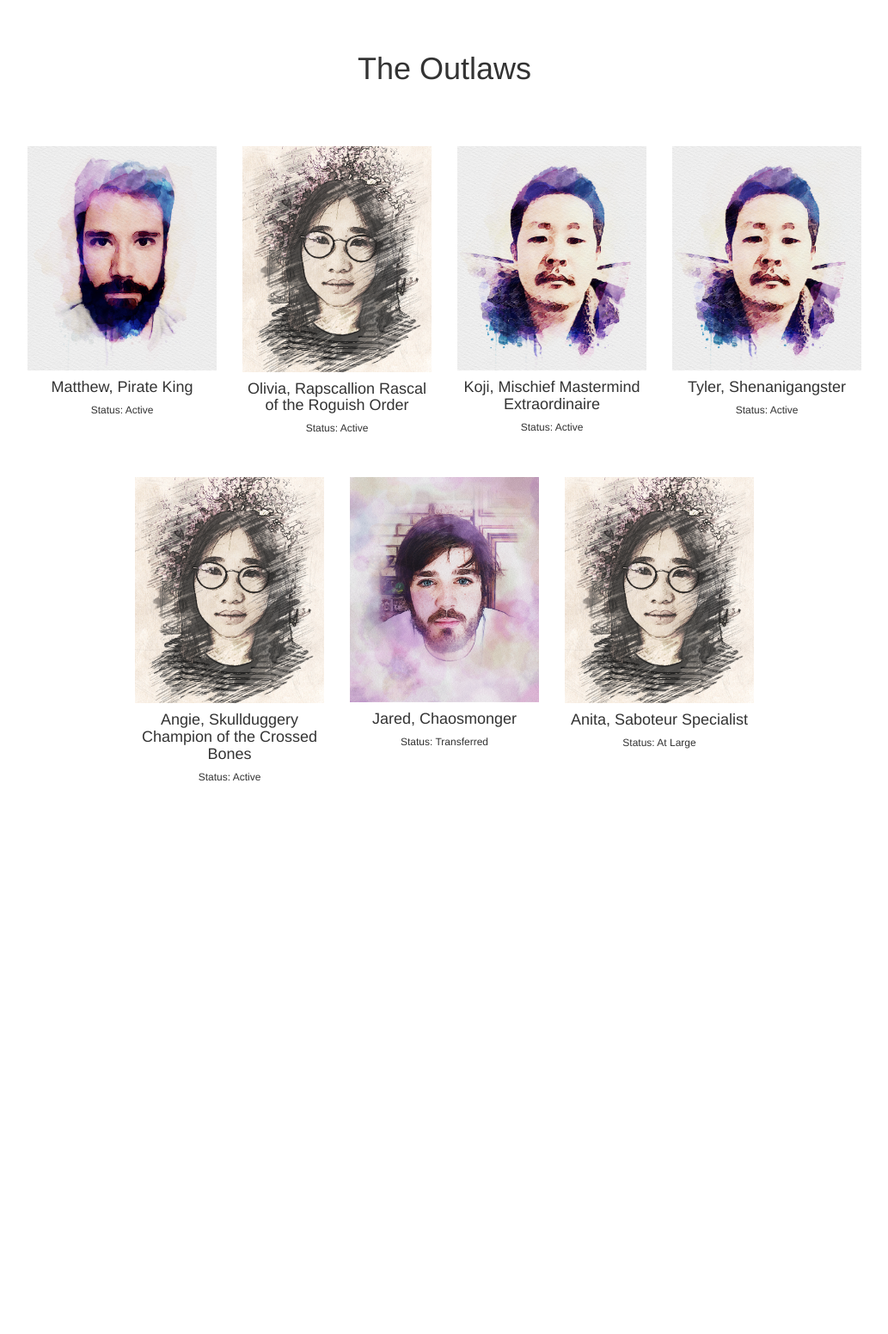
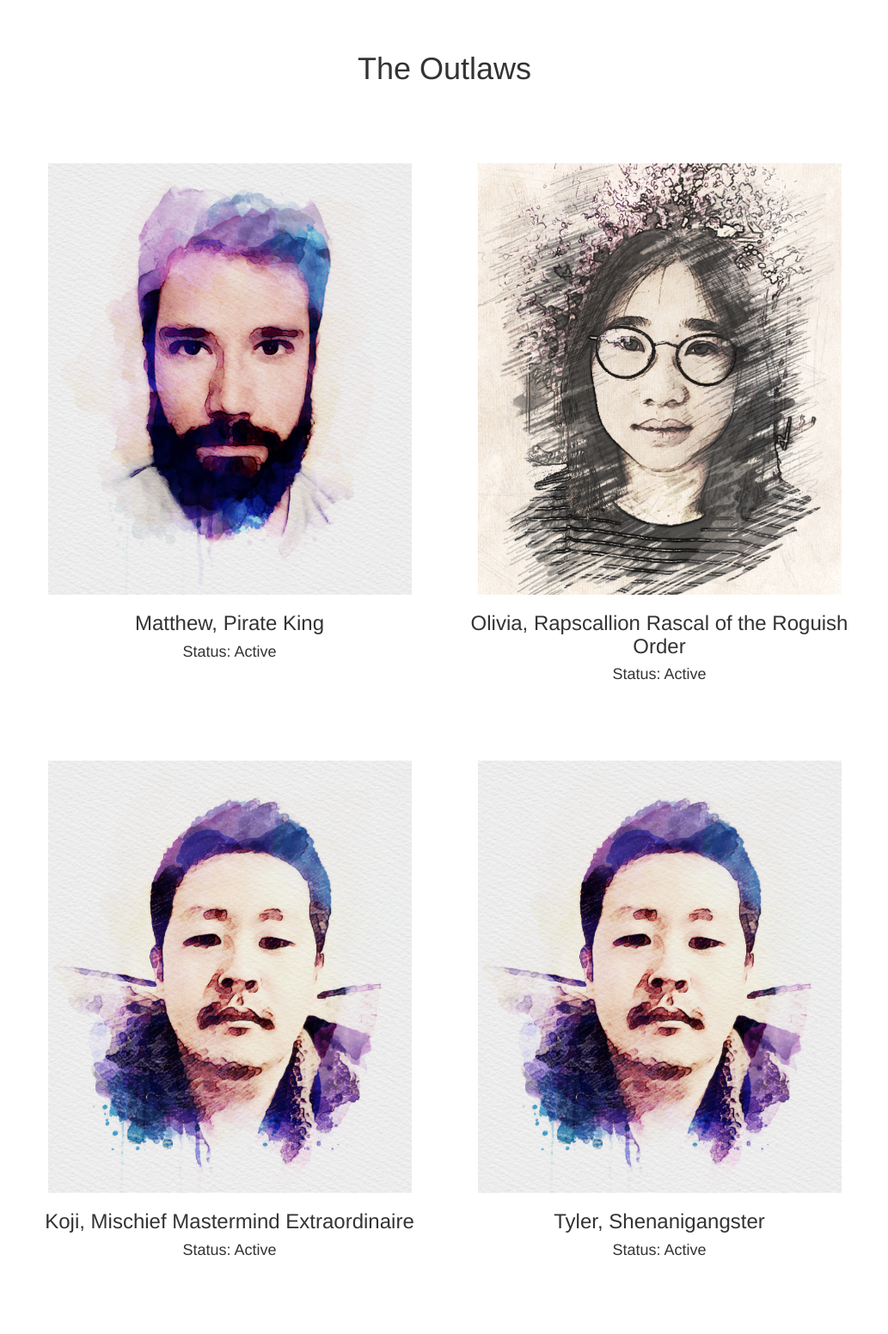
Before and after one commit to obettaglio/necroninden, a Flask app: page /outlaws in a window 1520 px wide. Shown: the part 52-1604 px from the top of the page at 86% size, without its empty margins (243-1276 px from the left). Before the commit the page ends 961 px from the top, so only its background shows below. Run offline with Flask 2, Linux system fonts and the light colour scheme; some libraries are stand-ins or nearby versions.

```diff
--- a/templates/outlaws.html
+++ b/templates/outlaws.html
@@ -11,7 +11,7 @@
       display: block;
       margin-left: auto;
       margin-right: auto;
-      width: 100%;
+      width: 90%;
       height: auto;
       transition: .5s ease;
       backface-visibility: hidden;
@@ -25,7 +25,7 @@
       transform: translate(-50%, -50%);
       -ms-transform: translate(-50%, -50%);
       text-align: center;
-      font-size: 12px;
+      font-size: 13px;
       text-shadow: 1px 1px #ffffff;
     }
     .outlaw-div:hover .outlaw-img {
@@ -34,6 +34,18 @@
     .outlaw-div:hover .outlaw-text {
       opacity: 1;
     }
+    .picture-row {
+      margin-top: 80px;
+    }
+    .title, .outlaw-div {
+      text-align: center;
+    }
+    /*.left-picture {
+      margin-left: 30px;
+    }*/
+    /*.right-picture {
+      margin-left: 30px;
+    }*/
 
   </style>
 
@@ -55,60 +67,75 @@
       </div><!-- /.container-fluid -->
     </nav>
 
-    <div id="title-div" class="row" style="margin-top: 40px; margin-bottom: 40px;">
-      <h1 class="title" style="text-align: center;">The Outlaws</h1>
+    <div id="title-div" class="row" style="margin-top: 40px;">
+      <h1 class="title">The Outlaws</h1>
     </div><!-- title-div -->
 
-    <div id="first-row" class="row" style="margin-top: 60px;">
+    <div id="first-row" class="row picture-row">
       <div class="col-lg-2"></div>
-      <div id="matthew-div" class="col-lg-2 outlaw-div" style="text-align: center;">
+      <div id="matthew-div" class="col-lg-4 outlaw-div left-picture">
         <img class="outlaw-img" src="/static/matthew.png">
-        <div class="outlaw-text">A whimsically optimistic swashbuckler and dancer and a devilishly handsome, incorrigible flirt.</div>
-        <h4>Matthew, Pirate King</h4>
-        <h6>Status: Active</h6>
+        <div class="outlaw-text left-text">A whimsically optimistic swashbuckler and dancer and a devilishly handsome, incorrigible flirt.</div>
+        <h3>Matthew, Pirate King</h3>
+        <h4>Status: Active</h4>
       </div>
-      <div id="olivia-div" class="col-lg-2 outlaw-div" style="text-align: center;">
+      <div id="olivia-div" class="col-lg-4 outlaw-div right-picture">
         <img class="outlaw-img" src="/static/anita.png">
-        <div class="outlaw-text">A tender hearted dancer with a thirst for adventure and...new experiences.</div>
-        <h4>Olivia, Rapscallion Rascal of the Roguish Order</h4>
-        <h6>Status: Active</h6>
-      </div>
-      <div id="koji-div" class="col-lg-2 outlaw-div" style="text-align: center;">
-        <img class="outlaw-img" src="/static/koji.png">
-        <div class="outlaw-text">A kind-hearted computer master with a hilarious sense of humor who enjoys entertaining ladies... lots of ladies.</div>
-        <h4>Koji, Mischief Mastermind Extraordinaire</h4>
-        <h6>Status: Active</h6>
-      </div>
-      <div id="tyler-div" class="col-lg-2 outlaw-div" style="text-align: center;">
-        <img class="outlaw-img" src="/static/koji.png">
-        <div class="outlaw-text">A laid-back gamer with an insatiable fondness for raspberries and a catchphrase for every occasion.</div>
-        <h4>Tyler, Shenanigangster</h4>
-        <h6>Status: Active</h6>
+        <div class="outlaw-text right-text">A tender hearted dancer with a thirst for adventure and...new experiences.</div>
+        <h3>Olivia, Rapscallion Rascal of the Roguish Order</h3>
+        <h4>Status: Active</h4>
       </div>
       <div class="col-lg-2"></div>
     </div>
 
-    <div id="second-row" class="row" style="margin-top: 40px; margin-bottom: 40px;">
-      <div class="col-lg-3"></div>
-      <div id="angie-div" class="col-lg-2 outlaw-div" style="text-align: center;">
+    <div id="second-row" class="row picture-row">
+      <div class="col-lg-2"></div>
+      <div id="koji-div" class="col-lg-4 outlaw-div left-picture">
+        <img class="outlaw-img" src="/static/koji.png">
+        <div class="outlaw-text left-text">A kind-hearted computer master with a hilarious sense of humor who enjoys entertaining ladies... lots of ladies.</div>
+        <h3>Koji, Mischief Mastermind Extraordinaire</h3>
+        <h4>Status: Active</h4>
+      </div>
+      <div id="tyler-div" class="col-lg-4 outlaw-div right-picture">
+        <img class="outlaw-img" src="/static/koji.png">
+        <div class="outlaw-text right-text">A laid-back gamer with an insatiable fondness for raspberries and a catchphrase for every occasion.</div>
+        <h3>Tyler, Shenanigangster</h3>
+        <h4>Status: Active</h4>
+      </div>
+      <div class="col-lg-2"></div>
+    </div>
+
+    <div id="third-row" class="row picture-row">
+      <div class="col-lg-2"></div>
+      <div id="angie-div" class="col-lg-4 outlaw-div left-picture">
         <img class="outlaw-img" src="/static/anita.png">
-        <div class="outlaw-text">A jaculiferous hesperidium with a laconic grandiloquence and intense distaste for ultracrepidarianism.</div>
-        <h4>Angie, Skullduggery Champion of the Crossed Bones</h4>
-        <h6>Status: Active</h6>
+        <div class="outlaw-text left-text">A jaculiferous hesperidium with a laconic grandiloquence and intense distaste for ultracrepidarianism.</div>
+        <h3>Angie, Skullduggery Champion of the Crossed Bones</h3>
+        <h4>Status: Active</h4>
       </div>
-      <div id="jared-div" class="col-lg-2 outlaw-div" style="text-align: center;">
+      <div id="opening-div" class="col-lg-4 outlaw-div right-picture">
+        <img class="outlaw-img" src="/static/anita.png">
+        <h3>Open Position</h3>
+        <!-- <h4>Status: At Large</h4> -->
+      </div>
+      <div class="col-lg-2"></div>
+    </div>
+
+    <div id="fourth-row" class="row picture-row">
+      <div class="col-lg-2"></div>
+      <div id="jared-div" class="col-lg-4 outlaw-div left-picture">
         <img class="outlaw-img" src="/static/jared.png">
-        <div class="outlaw-text">A dangerous combination of a wealth of dubiously useful knowledge and legally ambiguous interests.</div>
-        <h4>Jared, Chaosmonger</h4>
-        <h6>Status: Transferred</h6>
+        <div class="outlaw-text left-text">A dangerous combination of a wealth of dubiously useful knowledge and legally ambiguous interests.</div>
+        <h3>Jared, Chaosmonger</h3>
+        <h4>Status: Transferred</h4>
       </div>
-      <div id="anita-div" class="col-lg-2 outlaw-div" style="text-align: center;">
+      <div id="anita-div" class="col-lg-4 outlaw-div right-picture">
         <img class="outlaw-img" src="/static/anita.png">
-        <div class="outlaw-text">Class, style, taste. A writer whose insight into the soul finds inspiration from the seductive influences of alcohol, cigarette smoke, and the human condition.</div>
-        <h4>Anita, Saboteur Specialist</h4>
-        <h6>Status: At Large</h6>
+        <div class="outlaw-text right-text">Class, style, taste. A writer whose insight into the soul finds inspiration from the seductive influences of alcohol, cigarette smoke, and the human condition.</div>
+        <h3>Anita, Saboteur Specialist</h3>
+        <h4>Status: At Large</h4>
       </div>
-      <div class="col-lg-3"></div>
+      <div class="col-lg-2"></div>
     </div>
   </div><!-- homepage-container -->
 
```
Also changed, not shown: static/anita.png, 1 other file.
